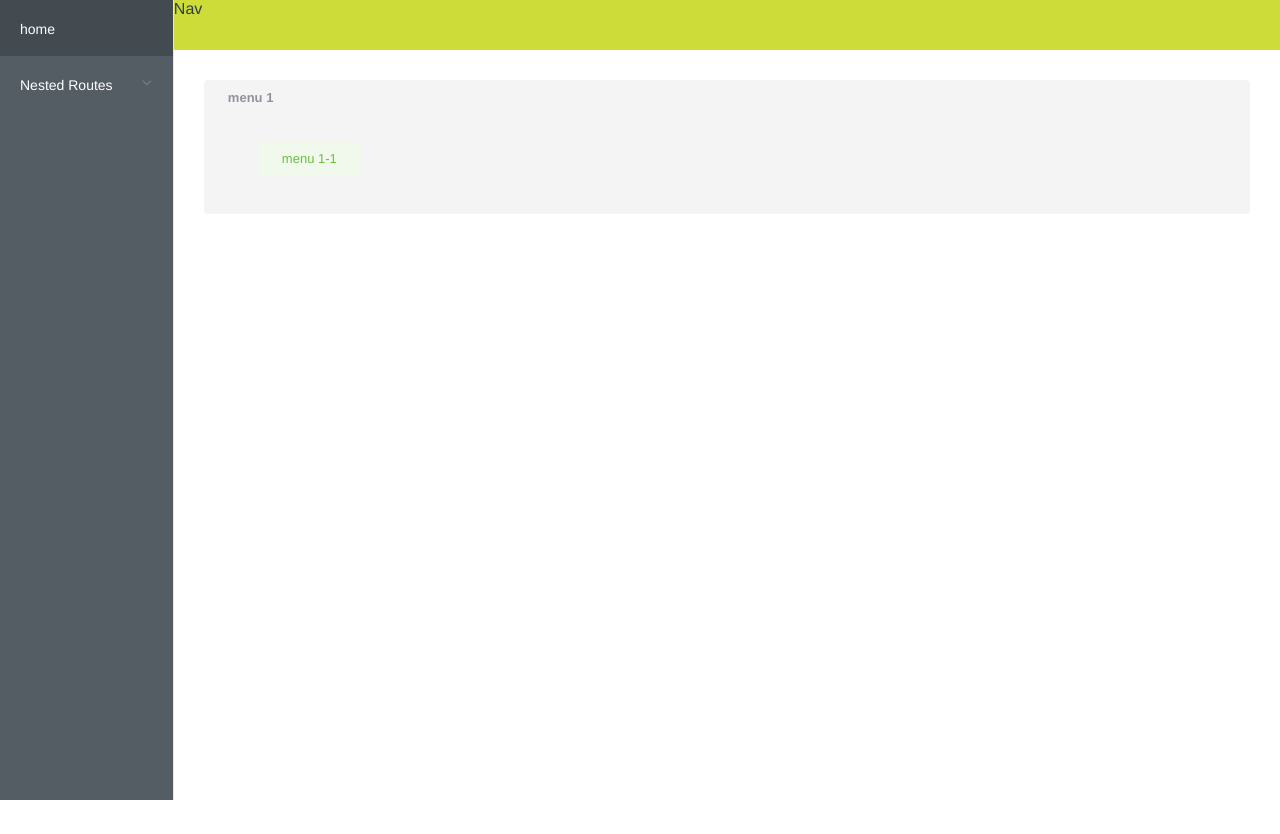
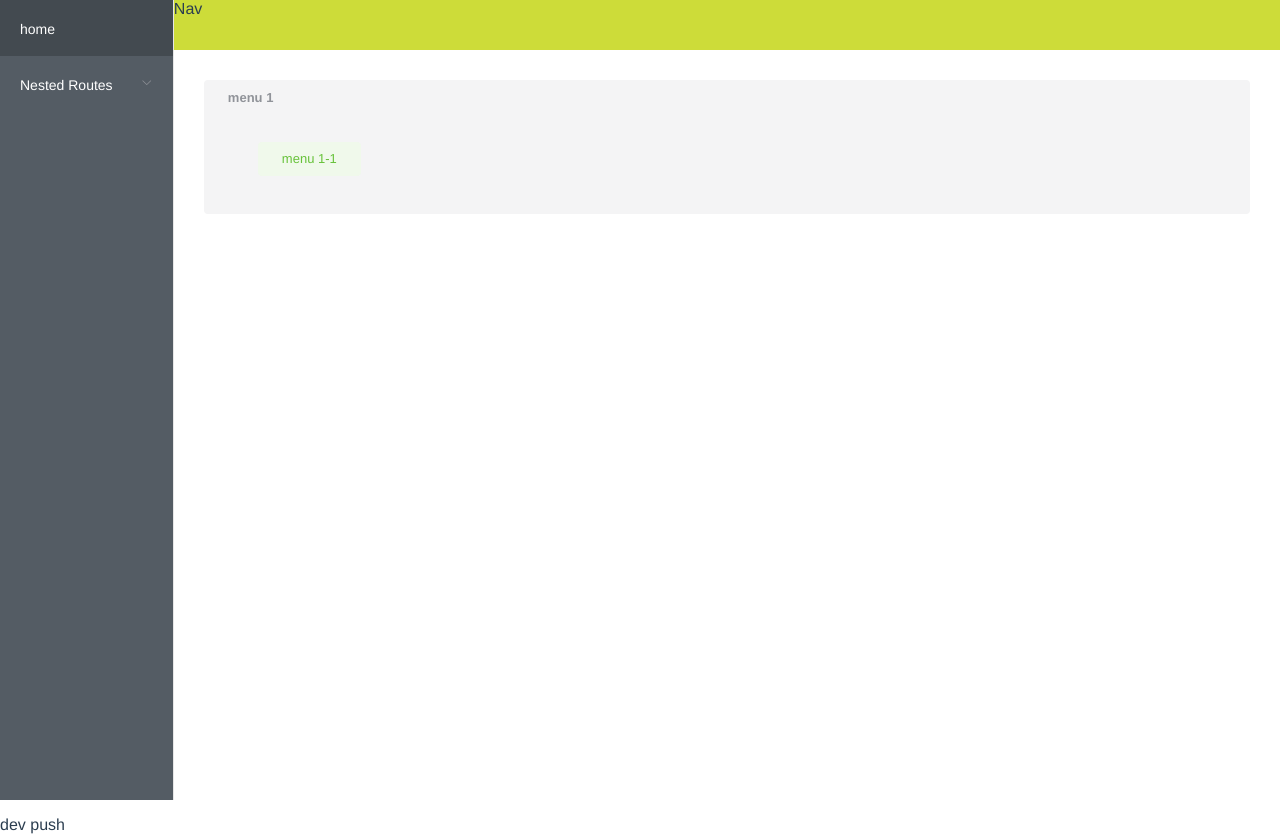
Before and after one commit to TomCharles92/admin-2020, a Vue app: page /#/nested/menu1/menu1-1 in a window 1280 px wide. Before the commit the page ends 800 px from the top, so only its background shows below. Built offline with nearby package versions, Linux system fonts and the light colour scheme.

Commit message:
dev push

```diff
--- a/src/App.vue
+++ b/src/App.vue
@@ -1,6 +1,7 @@
 <template>
   <div id="app">
     <router-view></router-view>
+    <p>dev push</p>
   </div>
 </template>
 
```
